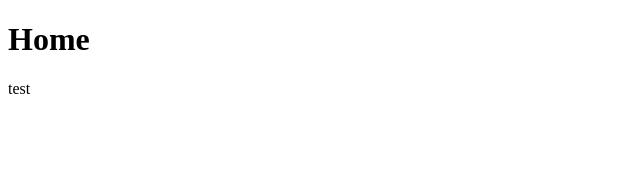
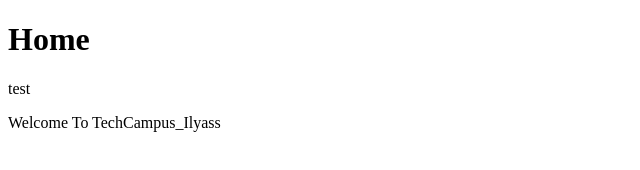
Before and after one commit to ethical-h-khdira/TechCampus_Ilyass, a plain HTML site: page index.html in a window 1280 px wide. Shown: the whole page, without its empty margins (0-640 px from the left). Drawn offline with Linux system fonts and the light colour scheme.

Commit message:
add new line

```diff
--- a/index.html
+++ b/index.html
@@ -6,5 +6,6 @@
   <body>
     <h1>Home</h1>
     <p>test</p>
+    <p>Welcome To TechCampus_Ilyass</p>
 </body>
 </html>
```
